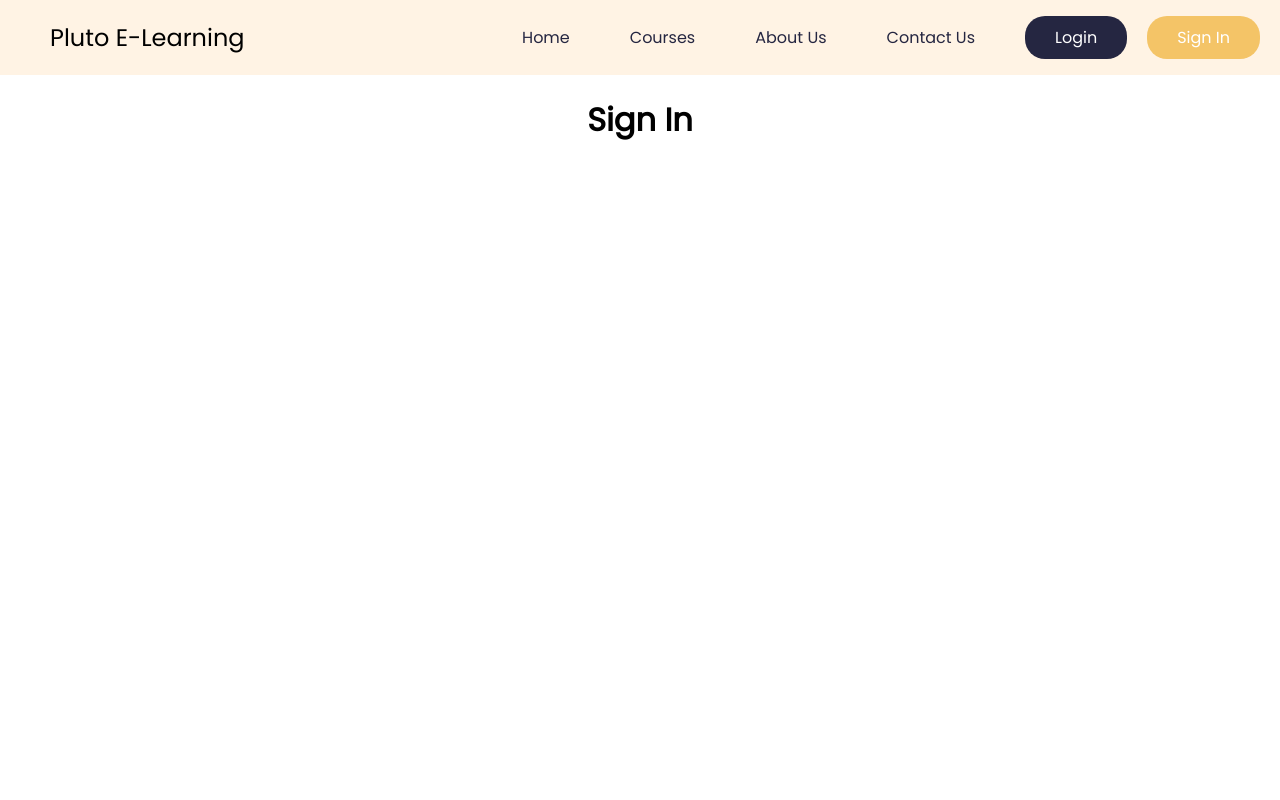
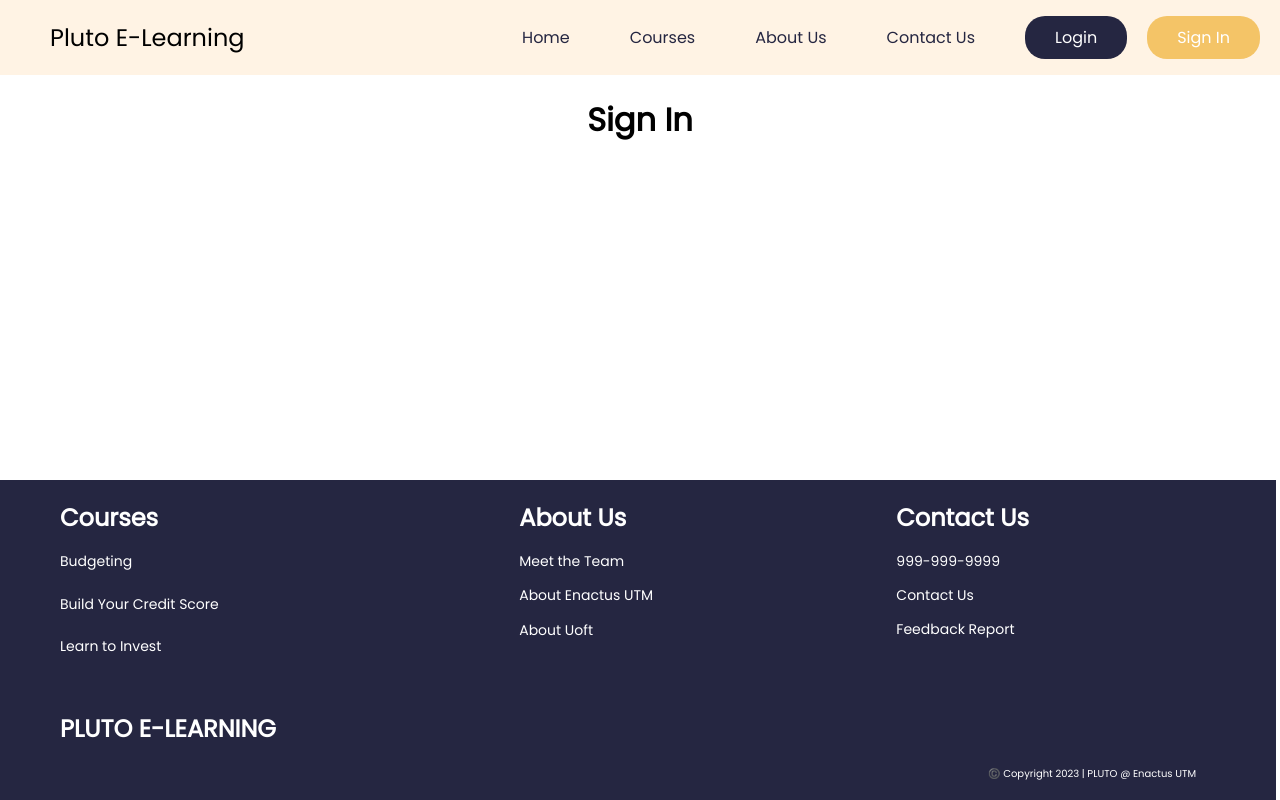
Before and after one commit to waleed-haddad/pluto-elearning, a React (Vite) app in the folder client/: page /sign in a window 1280 px wide. Built offline with nearby package versions, Linux system fonts and the light colour scheme.

Commit message:
Footer complete

```diff
--- a/client/src/App.tsx
+++ b/client/src/App.tsx
@@ -6,6 +6,7 @@ import Courses from "./pages/courses";
 import Login from "./pages/login";
 import Sign from "./pages/sign";
 import { Route, Routes } from "react-router-dom";
+import Footer from "./components/footer"
 
 
 function App() {
@@ -13,6 +14,7 @@ function App() {
     <div>
       <Navbar />
       <div className="container">
+        <div className="content-wrap">
         <Routes>
           <Route path = "/" element = {<Home />} />
           <Route path = "/home" element = {<Home />} />
@@ -24,6 +26,8 @@ function App() {
           <Route path = "/sign" element = {<Sign />} />
         </Routes>
       </div>
+      </div>
+      <Footer/>
     </div>
 );}
 
--- /dev/null
+++ b/client/src/components/footer.css
@@ -0,0 +1,54 @@
+ul {
+    list-style-type: none;
+    padding:0;
+    text-align:left;
+
+
+}
+
+.title {
+    text-align:left;
+    margin-bottom:0;
+}
+
+.row {
+    display:flex;
+    background-color: #252641;
+    padding-left:5%;
+    margin-left:-20px;
+    padding-bottom: 20%;
+    position:absolute;
+    width: 100%;
+    height: 40%;
+    bottom:0%;
+    top: 60%;
+
+
+}
+
+.col {
+    padding-right: 20%;
+
+}
+
+h2 {
+    color: white;
+}
+
+li {
+    color:white;
+    font-size: 14px;
+    margin-bottom: 10%;
+}
+
+.footer-name {
+    padding-top: 15%;
+}
+
+.inc {
+  color:white;
+  position: absolute;
+  bottom: 8px;
+  right: 80px;
+  font-size: 10px;
+}
--- /dev/null
+++ b/client/src/components/footer.tsx
@@ -0,0 +1,45 @@
+import React from 'react';
+import './footer.css'
+
+const Footer = () => {
+    return (
+        <div className="main-footer">
+            <div className="container">
+                <div className="row">
+                    {/* column1 */}
+                    <div className="col">
+                        <h2 className="title"> Courses</h2>
+                        <ul className="list-unstyled">
+                            <li> Budgeting</li>
+                            <li> Build Your Credit Score</li>
+                            <li> Learn to Invest</li>
+                            <h2 className="footer-name"> PLUTO E-LEARNING</h2>
+                        </ul>
+                    </div>
+                    {/* column2 */}
+                    <div className="col">
+                        <h2 className="title"> About Us </h2>
+                        <ul className="list-unstyled">
+                            <li> Meet the Team</li>
+                            <li> About Enactus UTM</li>
+                            <li> About Uoft</li>
+                    <p className="inc"> ©️ Copyright 2023 | PLUTO @ Enactus UTM </p>
+                        </ul>
+                    </div>
+                    {/* column3 */}
+                    <div className="col">
+                        <h2 className="title"> Contact Us </h2>
+                        <ul className="list-unstyled">
+                            <li> 999-999-9999</li>
+                            <li> Contact Us</li>
+                            <li> Feedback Report</li>
+                        </ul>
+                    </div>
+                </div>
+
+            </div>
+        </div>
+    )
+}
+
+export default Footer;
```
